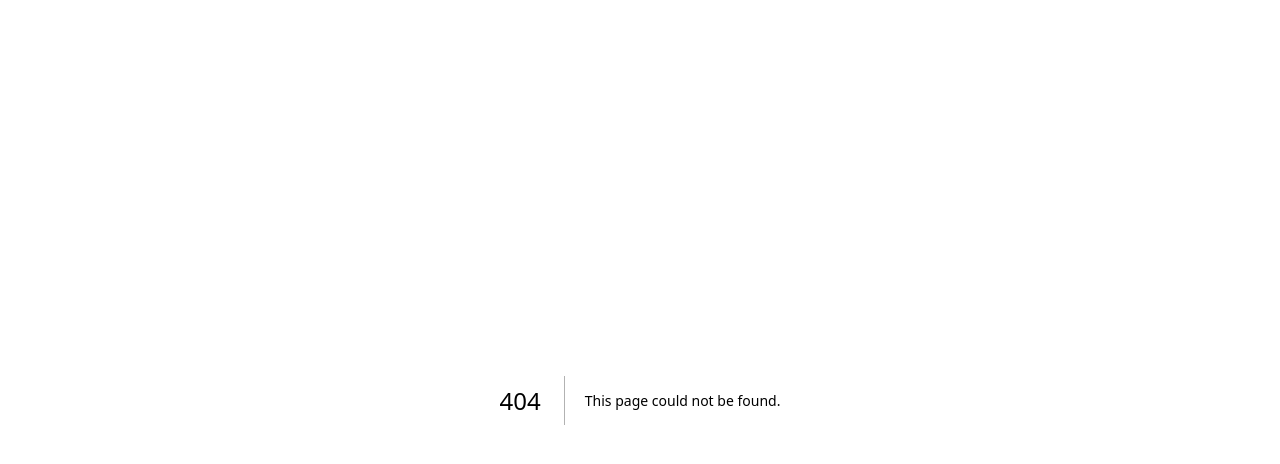
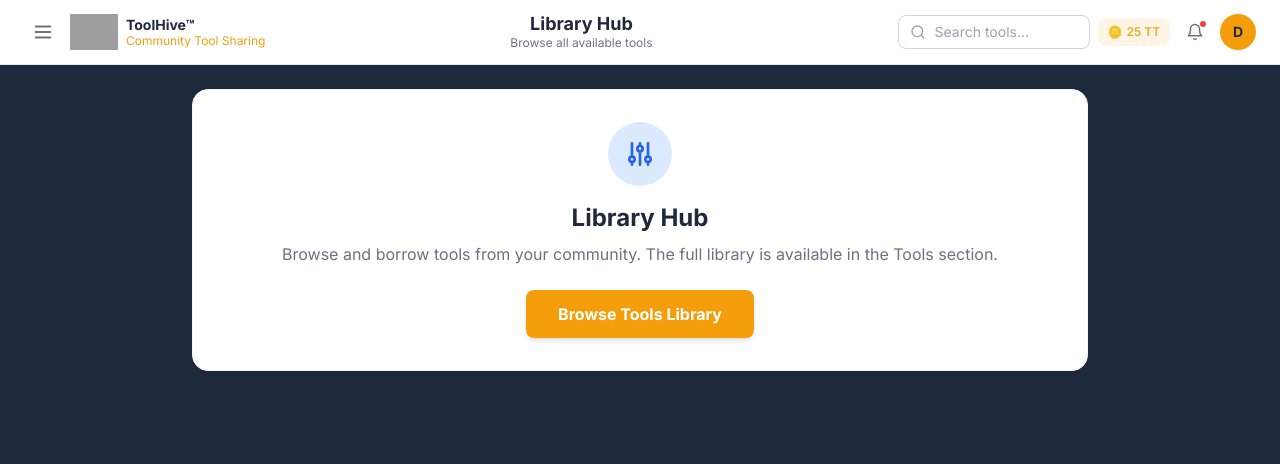
Before and after one commit to shahvish2004/ToolHive, a Next.js app: page /library in a window 1280 px wide. Before the commit this address had no page. Shown: the top 464 px of the page. Built offline with nearby package versions, Linux system fonts and the light colour scheme; grey boxes are pictures that could not be loaded.

Commit message:
fix: create app/library/page.tsx - fixes 404 for Library Hub sidebar link

```diff
--- /dev/null
+++ b/app/library/page.tsx
@@ -0,0 +1,30 @@
+'use client'
+
+import { useRouter } from 'next/navigation'
+import DashboardLayout from '@/components/layout/DashboardLayout'
+
+export default function LibraryPage() {
+  const router = useRouter()
+
+  return (
+    <DashboardLayout title="Library Hub" subtitle="Browse all available tools">
+      <div className="max-w-4xl mx-auto space-y-6">
+        <div className="bg-white rounded-2xl p-8 shadow-sm border border-gray-100 text-center">
+          <div className="w-16 h-16 bg-blue-100 rounded-full flex items-center justify-center mx-auto mb-4">
+            <svg className="w-8 h-8 text-blue-600" fill="none" stroke="currentColor" viewBox="0 0 24 24">
+              <path strokeLinecap="round" strokeLinejoin="round" strokeWidth={2} d="M12 6V4m0 2a2 2 0 100 4m0-4a2 2 0 110 4m-6 8a2 2 0 100-4m0 4a2 2 0 110-4m0 4v2m0-6V4m6 6v10m6-2a2 2 0 100-4m0 4a2 2 0 110-4m0 4v2m0-6V4" />
+            </svg>
+          </div>
+          <h2 className="text-2xl font-bold text-deep-slate mb-2">Library Hub</h2>
+          <p className="text-gray-500 mb-6">Browse and borrow tools from your community. The full library is available in the Tools section.</p>
+          <button
+            onClick={() => router.push('/tools')}
+            className="bg-construction-amber text-white font-bold px-8 py-3 rounded-lg hover:bg-yellow-500 transition-colors shadow-md"
+          >
+            Browse Tools Library
+          </button>
+        </div>
+      </div>
+    </DashboardLayout>
+  )
+}
```
